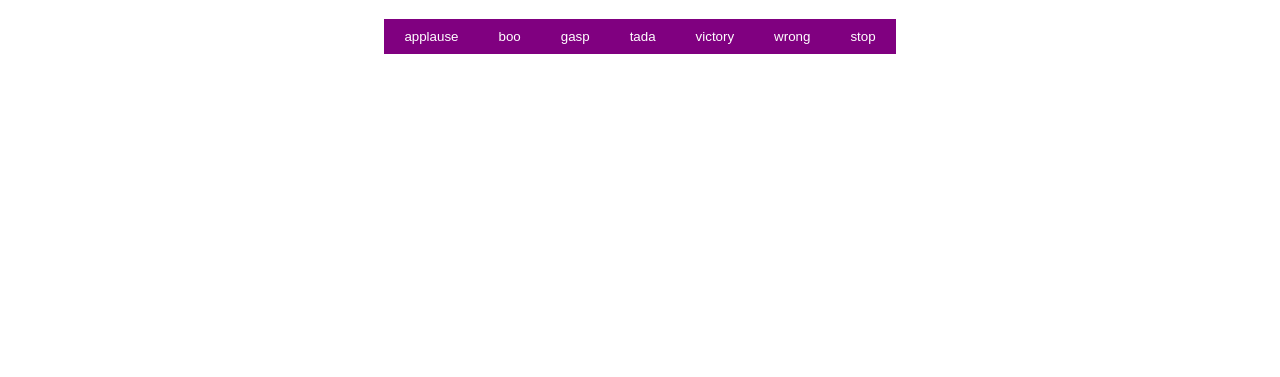
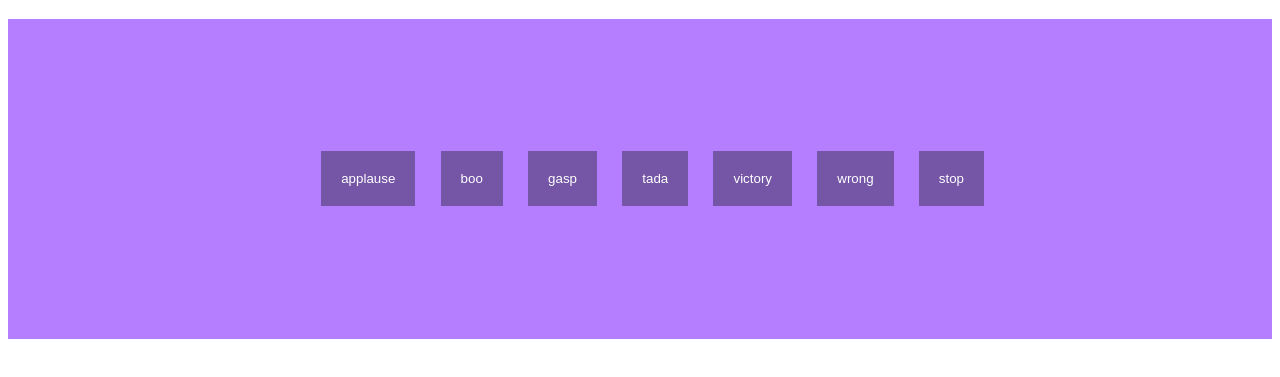
Before and after one commit to acciojob/Soundbar-Shailee-11, a website: page main.html in a window 1280 px wide. Shown: the part 61-438 px from the top of the page. Drawn offline with Linux system fonts and the light colour scheme.

Commit message:
created a submission

```diff
--- a/main.html
+++ b/main.html
@@ -16,7 +16,7 @@
 	<button  class="btn">tada</button>
 	<button class="btn">victory</button>
 	<button class="btn">wrong</button>
-	<button class="btn">stop</button></div>
+	<button class="btns">stop</button></div>
 
     <script type="text/javascript" src="./script.js">
 </script>
--- a/script.js
+++ b/script.js
@@ -1 +1,17 @@
 //your JS code here. If required.
+
+ const buttons = document.querySelectorAll('.btn');
+const stopButton = document.querySelector('.stop');
+const soundsDir = 'sounds/';
+
+let currentSound = null; // keep track of the currently playing sound
+
+buttons.forEach(button => {
+  button.addEventListener('click', () => {
+    // stop the current sound, if there is one
+	  console.log("play");
+  })};
+ stopButton.addEventListener('click', () => {
+    // stop the current sound, if there is one
+	  console.log("stop");
+  })
--- a/styles.css
+++ b/styles.css
@@ -1,15 +1,20 @@
 /*  your css code here. If applicable */
 #buttons {
+	height:40vh;
+	width:80wh;
+	background-color:#b57dff;
   display: flex;
   justify-content: center;
   align-items: center;
 	background-color:;
   flex-wrap: wrap;
   margin-top: 20px;
+
 }
-.btn{
-	background-color:purple;
+.btn,.btns{
+	background-color:#7455a6;
 	color:white;
-	padding:10px 20px;
+	padding:20px 20px;
 	border:none;
+	margin-left:2%
 }
```
